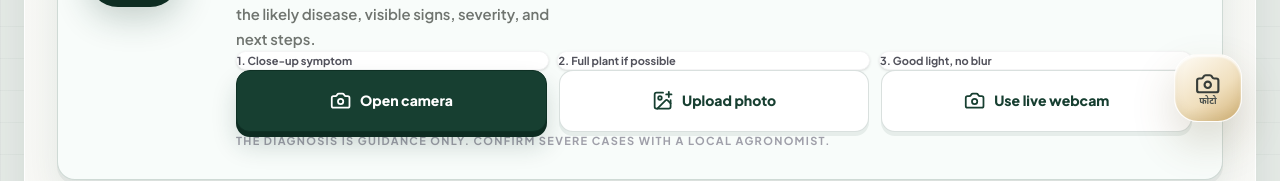
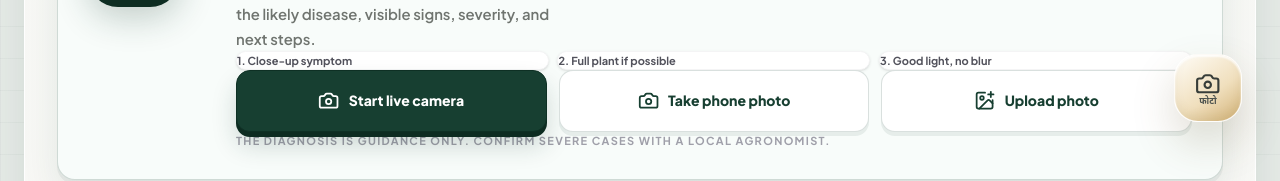
Before and after one commit to ashu27198mastud-design/AIFarming, a Next.js app: page / in a window 1280 px wide. Shown: the part 646-827 px from the top of the page. Built offline with nearby package versions, Linux system fonts and the light colour scheme; no server answers.

Commit message:
Make live viewfinder the primary camera action

```diff
--- a/src/components/CameraCapture.tsx
+++ b/src/components/CameraCapture.tsx
@@ -558,9 +558,13 @@ const CameraCapture = forwardRef<CameraCaptureHandle, Props>(function CameraCapt
       </div>
 
       <div className="capture-actions">
-        <label className={`capture-action capture-action-primary ${disabled || preparing ? 'pointer-events-none opacity-60' : ''}`}>
+        <button type="button" disabled={disabled || preparing} onClick={() => void startCamera()} className="capture-action capture-action-primary">
           <Camera className="h-5 w-5" />
-          <span>{preparing ? 'Preparing photo...' : 'Open camera'}</span>
+          <span>Start live camera</span>
+        </button>
+        <label className={`capture-action ${disabled || preparing ? 'pointer-events-none opacity-60' : ''}`}>
+          <Camera className="h-5 w-5" />
+          <span>Take phone photo</span>
           <input
             type="file"
             accept="image/*"
@@ -587,10 +591,6 @@ const CameraCapture = forwardRef<CameraCaptureHandle, Props>(function CameraCapt
             }}
           />
         </label>
-        <button type="button" disabled={disabled || preparing} onClick={() => void startCamera()} className="capture-action">
-          <Camera className="h-5 w-5" />
-          <span>Use live webcam</span>
-        </button>
       </div>
 
       <p className="mt-4 text-[11px] font-bold uppercase tracking-[0.12em] text-zinc-400">The diagnosis is guidance only. Confirm severe cases with a local agronomist.</p>
```
